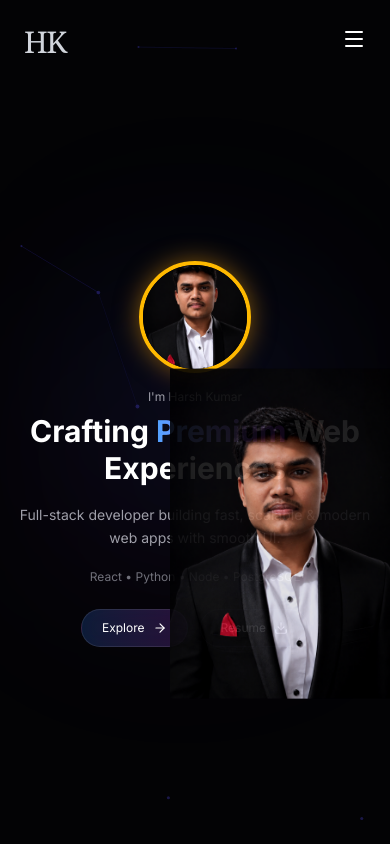
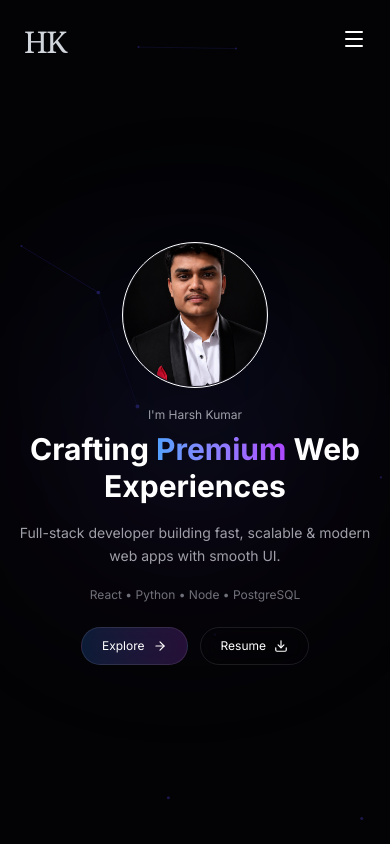
Before and after one commit to harsh51622/Portfolio, a React (Vite) app: page / in a window 390 px wide. Shown: the top 844 px of the page. Built offline with nearby package versions, Linux system fonts and the light colour scheme.

Commit message:
Update Hero.jsx

```diff
--- a/src/components/Hero.jsx
+++ b/src/components/Hero.jsx
@@ -24,25 +24,27 @@ const Hero = () => {
           className="w-full lg:w-[48%] text-center lg:text-left"
         >
           {/* Mobile Top Circle Image */}
- <motion.img
+<motion.img
   src="/dd.png"
   alt="Harsh Kumar"
   className="
-    block md:hidden   /* 👈 only mobile */
+    block md:hidden
 
     mx-auto
-    mb-4
+    mb-5
 
-    w-28 h-28
-    sm:w-32 sm:h-32
+    w-36 h-36
+    sm:w-40 sm:h-40   /* 👈 thoda bada */
 
     rounded-full
     object-cover
 
-    border-4 border-amber-400
-    shadow-[0_0_25px_rgba(245,158,11,0.5)]
+    border border-white/20   /* 👈 light white outline */
+    shadow-md                /* 👈 soft light shadow */
+
+    bg-white/5               /* 👈 subtle glass feel */
   "
-  initial={{ y: -30, opacity: 0 }}
+  initial={{ y: -20, opacity: 0 }}
   animate={{ y: 0, opacity: 1 }}
   transition={{ duration: 0.6 }}
 />
@@ -106,6 +108,7 @@ const Hero = () => {
   src="/dd.png"
   alt="Harsh Kumar"
   className="
+   hidden md:block
     absolute
     right-0
     bottom-[-60px]   /* 👈 niche push karega */
```
